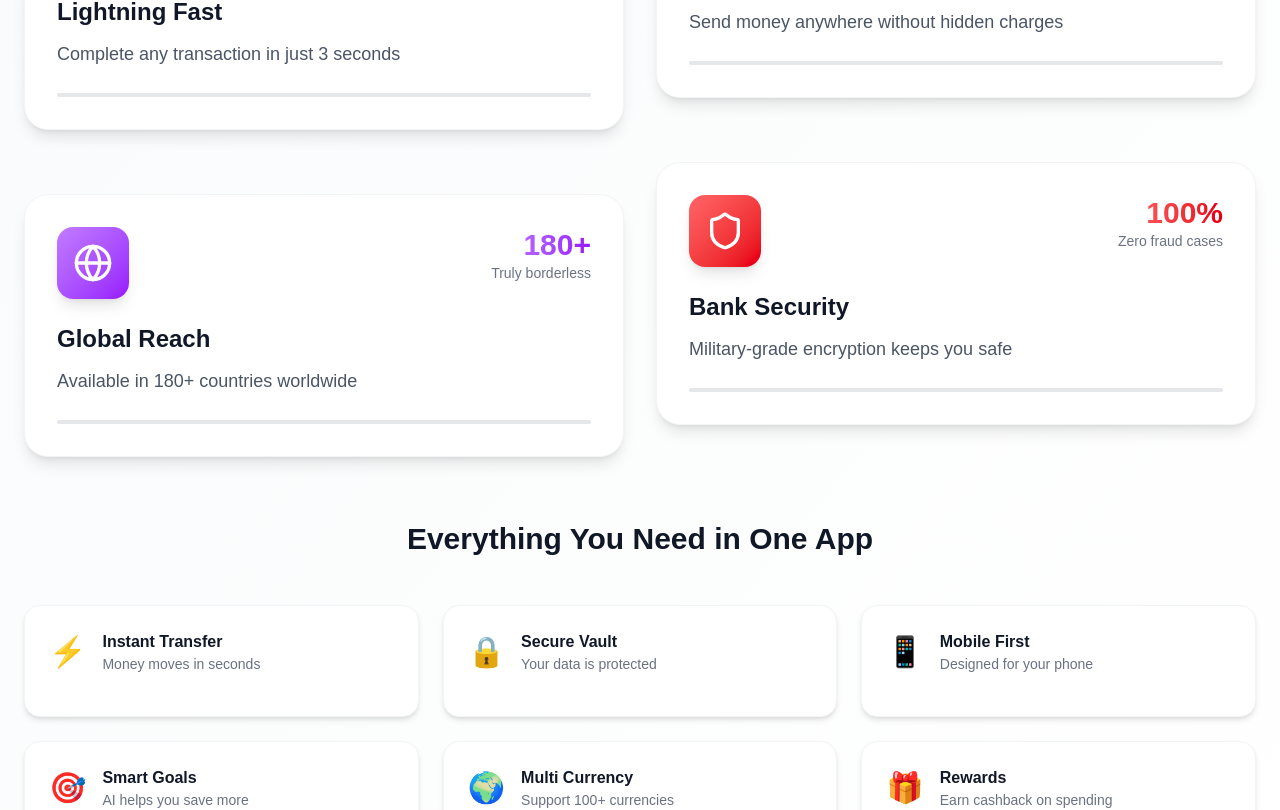
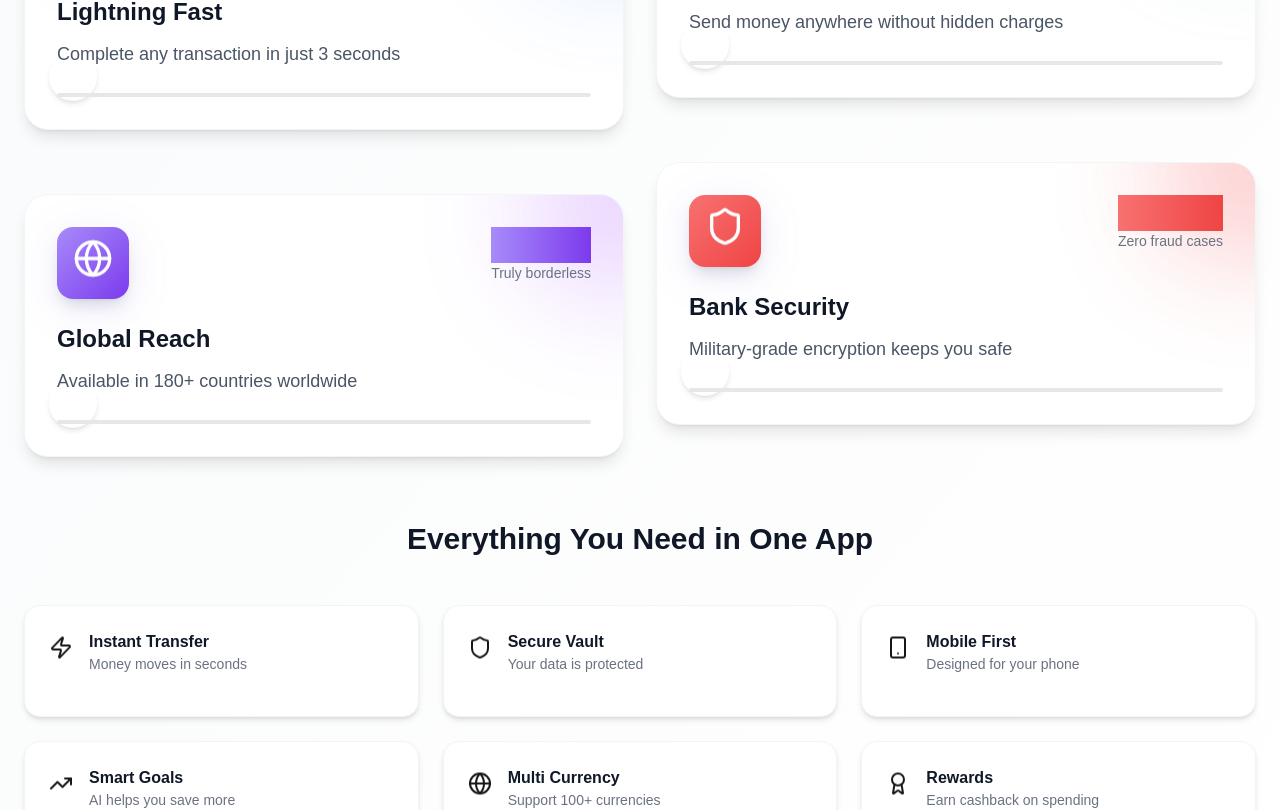
Before and after one commit to mohammadnobin/digital-wallet, a Next.js app: page / in a window 1280 px wide. Shown: the part 6654-7464 px from the top of the page. Built offline with nearby package versions, Linux system fonts and the light colour scheme.

Commit message:
added user benifits

```diff
--- a/src/app/components/Home/UserBenefits.jsx
+++ b/src/app/components/Home/UserBenefits.jsx
@@ -1,5 +1,6 @@
 'use client';
 import React, { useState } from 'react';
+import Link from 'next/link';
 import {
   Clock,
   DollarSign,
@@ -7,10 +8,10 @@ import {
   Shield,
   Zap,
   Users,
+  TrendingUp,
   CheckCircle,
   ArrowRight,
   Star,
-  TrendingUp,
   Smartphone,
   Award
 } from 'lucide-react';
@@ -21,60 +22,90 @@ export default function UserBenefitsSection() {
   const benefits = [
     {
       icon: <Clock className="w-10 h-10" />,
-      title: "Lightning Fast",
-      description: "Complete any transaction in just 3 seconds",
-      metric: "3s",
-      improvement: "95% faster than banks",
-      color: "blue"
+      title: 'Lightning Fast',
+      description: 'Complete any transaction in just 3 seconds',
+      metric: '3s',
+      improvement: '95% faster than banks',
+      color: 'blue'
     },
     {
       icon: <DollarSign className="w-10 h-10" />,
-      title: "Zero Fees",
-      description: "Send money anywhere without hidden charges",
-      metric: "$0",
-      improvement: "Save $500+ annually",
-      color: "green"
+      title: 'Zero Fees',
+      description: 'Send money anywhere without hidden charges',
+      metric: '$0',
+      improvement: 'Save $500+ annually',
+      color: 'green'
     },
     {
       icon: <Globe className="w-10 h-10" />,
-      title: "Global Reach",
-      description: "Available in 180+ countries worldwide",
-      metric: "180+",
-      improvement: "Truly borderless",
-      color: "purple"
+      title: 'Global Reach',
+      description: 'Available in 180+ countries worldwide',
+      metric: '180+',
+      improvement: 'Truly borderless',
+      color: 'purple'
     },
     {
       icon: <Shield className="w-10 h-10" />,
-      title: "Bank Security",
-      description: "Military-grade encryption keeps you safe",
-      metric: "100%",
-      improvement: "Zero fraud cases",
-      color: "red"
+      title: 'Bank Security',
+      description: 'Military-grade encryption keeps you safe',
+      metric: '100%',
+      improvement: 'Zero fraud cases',
+      color: 'red'
     }
   ];
 
   const features = [
-    { icon: "⚡", title: "Instant Transfer", desc: "Money moves in seconds" },
-    { icon: "🔒", title: "Secure Vault", desc: "Your data is protected" },
-    { icon: "📱", title: "Mobile First", desc: "Designed for your phone" },
-    { icon: "🎯", title: "Smart Goals", desc: "AI helps you save more" },
-    { icon: "🌍", title: "Multi Currency", desc: "Support 100+ currencies" },
-    { icon: "🎁", title: "Rewards", desc: "Earn cashback on spending" }
+    { icon: <Zap className="w-6 h-6" />, title: 'Instant Transfer', desc: 'Money moves in seconds' },
+    { icon: <Shield className="w-6 h-6" />, title: 'Secure Vault', desc: 'Your data is protected' },
+    { icon: <Smartphone className="w-6 h-6" />, title: 'Mobile First', desc: 'Designed for your phone' },
+    { icon: <TrendingUp className="w-6 h-6" />, title: 'Smart Goals', desc: 'AI helps you save more' },
+    { icon: <Globe className="w-6 h-6" />, title: 'Multi Currency', desc: 'Support 100+ currencies' },
+    { icon: <Award className="w-6 h-6" />, title: 'Rewards', desc: 'Earn cashback on spending' }
   ];
 
+  // helper to return gradient classes and glow color
   const getColorClasses = (color) => {
-    const colors = {
-      blue: "from-blue-400 to-blue-600",
-      green: "from-green-400 to-green-600",
-      purple: "from-purple-400 to-purple-600",
-      red: "from-red-400 to-red-600"
+    const map = {
+      blue: {
+        gradient: 'from-blue-400 to-blue-600',
+        glow: 'rgba(59,130,246,0.35)'
+      },
+      green: {
+        gradient: 'from-green-400 to-green-600',
+        glow: 'rgba(16,185,129,0.35)'
+      },
+      purple: {
+        gradient: 'from-purple-400 to-purple-600',
+        glow: 'rgba(139,92,246,0.32)'
+      },
+      red: {
+        gradient: 'from-red-400 to-red-600',
+        glow: 'rgba(239,68,68,0.28)'
+      }
     };
-    return colors[color] || colors.purple;
+    return map[color] || map.purple;
   };
 
   return (
     <section className="py-20 bg-gradient-to-br from-gray-50 to-white relative overflow-hidden">
-      {/* Subtle Background Pattern */}
+      {/* inline styles for animations + keyframes */}
+      <style>{`
+        @keyframes floatY { 0% {transform: translateY(0);} 50% {transform: translateY(-8px);} 100% {transform: translateY(0);} }
+        @keyframes floatSlow { 0% {transform: translateY(0);} 50% {transform: translateY(-6px);} 100% {transform: translateY(0);} }
+        @keyframes spinSmall { 0% {transform: rotate(0deg);} 100% {transform: rotate(360deg);} }
+
+        .icon-float { animation: floatY 4s ease-in-out infinite; }
+        .icon-float-slow { animation: floatSlow 6s ease-in-out infinite; }
+        .glow { filter: drop-shadow(0 8px 20px rgba(99,102,241,0.12)); }
+        .move-slight { transform-origin: center; animation: floatY 5.5s ease-in-out infinite; }
+
+        /* small responsive tweaks for text when needed */
+        @media (max-width: 640px) {
+          .benefit-metric { font-size: 1.25rem; }
+        }
+      `}</style>
+
+      {/* Subtle Background Pattern (decorative) */}
       <div className="absolute inset-0 opacity-5">
         <div className="absolute top-10 left-10 w-20 h-20 bg-purple-400 rounded-full"></div>
         <div className="absolute top-40 right-20 w-16 h-16 bg-blue-400 rounded-full"></div>
@@ -83,12 +114,13 @@ export default function UserBenefitsSection() {
       </div>
 
       <div className="container mx-auto px-6 relative z-10">
-        {/* Creative Header */}
+        {/* Header */}
         <div className="text-center mb-16">
           <div className="inline-flex items-center gap-2 bg-purple-100 px-6 py-3 rounded-full mb-6">
-            <Star className="w-5 h-5 text-purple-600" />
+            <Star className="w-5 h-5 text-purple-600 icon-float" />
             <span className="text-purple-700 font-medium">Why Users Love Us</span>
           </div>
+
           <h2 className="text-4xl md:text-5xl font-bold text-gray-900 mb-4">
             Benefits That Actually
             <span className="relative inline-block ml-2">
@@ -101,27 +133,37 @@ export default function UserBenefitsSection() {
           </p>
         </div>
 
-        {/* Main Benefits with Unique Layout */}
+        {/* Benefits Grid */}
         <div className="grid lg:grid-cols-2 gap-8 mb-16">
-          {benefits.map((benefit, index) => (
+          {benefits.map((benefit, index) => {
+            const color = getColorClasses(benefit.color);
+            return (
               <div
                 key={index}
+                onMouseEnter={() => setHoveredBenefit(index)}
+                onMouseLeave={() => setHoveredBenefit(null)}
                 className={`group relative bg-white rounded-3xl p-8 shadow-lg hover:shadow-2xl transition-all duration-500 border border-gray-100 overflow-hidden ${
                   index % 2 === 0 ? 'lg:mt-8' : 'lg:mb-8'
                 }`}
-              onMouseEnter={() => setHoveredBenefit(index)}
-              onMouseLeave={() => setHoveredBenefit(null)}
               >
-              {/* Background Gradient */}
-              <div className={`absolute top-0 right-0 w-32 h-32 bg-gradient-to-br ${getColorClasses(benefit.color)} rounded-full blur-3xl opacity-0 group-hover:opacity-20 transition-opacity duration-500 transform translate-x-16 -translate-y-16`}></div>
+                {/* colorful floating circle + glow */}
+                <div
+                  style={{ boxShadow: `0 30px 60px -20px ${color.glow}` }}
+                  className={`absolute top-0 right-0 w-36 h-36 bg-gradient-to-br ${color.gradient} rounded-full opacity-40 transform translate-x-16 -translate-y-16 blur-3xl group-hover:opacity-80 transition-all duration-700 icon-float-slow`}
+                  aria-hidden
+                />
 
                 <div className="relative z-10">
                   <div className="flex items-start justify-between mb-6">
-                  <div className={`p-4 bg-gradient-to-br ${getColorClasses(benefit.color)} rounded-2xl text-white shadow-lg group-hover:scale-110 transition-transform duration-300`}>
+                    <div className={`p-4 rounded-2xl text-white shadow-lg transform transition-transform duration-300 group-hover:scale-110 glow`} style={{ background: `linear-gradient(135deg, var(--start), var(--end))` }}>
+                      {/* we use inline style vars to keep gradient visual but also Tailwind fallback below */}
+                      <div className="icon-float">
                         {benefit.icon}
                       </div>
+                    </div>
+
                     <div className="text-right">
-                    <div className={`text-3xl font-black bg-gradient-to-r ${getColorClasses(benefit.color)} bg-clip-text text-transparent`}>
+                      <div className={`text-3xl font-black bg-clip-text text-transparent benefit-metric`} style={{ background: `linear-gradient(90deg, var(--start), var(--end))` }}>
                         {benefit.metric}
                       </div>
                       <div className="text-sm text-gray-500">{benefit.improvement}</div>
@@ -135,39 +177,42 @@ export default function UserBenefitsSection() {
                     {benefit.description}
                   </p>
 
-                {/* Progress Bar */}
                   <div className="mt-6 h-1 bg-gray-200 rounded-full overflow-hidden">
                     <div
-                    className={`h-full bg-gradient-to-r ${getColorClasses(benefit.color)} transform origin-left transition-transform duration-1000 ${
+                      className={`h-full bg-gradient-to-r ${color.gradient} transform origin-left transition-transform duration-1000 ${
                         hoveredBenefit === index ? 'scale-x-100' : 'scale-x-0'
                       }`}
                     />
                   </div>
                 </div>
-            </div>
-          ))}
+
+                {/* small moving icon at corner for visual life */}
+                <div className="absolute left-6 bottom-6 w-12 h-12 rounded-full flex items-center justify-center bg-white/20 backdrop-blur-sm border border-white/10 shadow-md move-slight">
+                  <CheckCircle className="w-6 h-6 text-white" />
                 </div>
 
-        {/* Feature Grid with Card Design */}
+                {/* set CSS variables for gradient colors (fallback for older browsers) */}
+                <style>{`
+                  .group:nth-child(${index + 1}) { --start: ${benefit.color === 'blue' ? '#60a5fa' : benefit.color === 'green' ? '#34d399' : benefit.color === 'purple' ? '#a78bfa' : '#f87171'}; --end: ${benefit.color === 'blue' ? '#2563eb' : benefit.color === 'green' ? '#059669' : benefit.color === 'purple' ? '#7c3aed' : '#ef4444'}; }
+                `}</style>
+              </div>
+            );
+          })}
+        </div>
+
+        {/* Feature Grid */}
         <div className="mb-16">
-          <h3 className="text-3xl font-bold text-center text-gray-900 mb-12">
-            Everything You Need in One App
-          </h3>
+          <h3 className="text-3xl font-bold text-center text-gray-900 mb-12">Everything You Need in One App</h3>
 
           <div className="grid md:grid-cols-2 lg:grid-cols-3 gap-6">
-            {features.map((feature, index) => (
-              <div
-                key={index}
-                className="group bg-white rounded-2xl p-6 shadow-md hover:shadow-xl transition-all duration-300 border border-gray-100 hover:border-purple-200 hover:-translate-y-1"
-              >
+            {features.map((feature, idx) => (
+              <div key={idx} className="group bg-white rounded-2xl p-6 shadow-md hover:shadow-xl transition-all duration-300 border border-gray-100 hover:border-purple-200 hover:-translate-y-1">
                 <div className="flex items-center mb-4">
-                  <div className="text-3xl mr-4 group-hover:scale-110 transition-transform duration-300">
+                  <div className="text-3xl mr-4 group-hover:scale-110 transition-transform duration-300 icon-float">
                     {feature.icon}
                   </div>
                   <div>
-                    <h4 className="font-bold text-gray-900 group-hover:text-purple-700 transition-colors duration-300">
-                      {feature.title}
-                    </h4>
+                    <h4 className="font-bold text-gray-900 group-hover:text-purple-700 transition-colors duration-300">{feature.title}</h4>
                     <p className="text-sm text-gray-500">{feature.desc}</p>
                   </div>
                 </div>
@@ -176,6 +221,14 @@ export default function UserBenefitsSection() {
             ))}
           </div>
         </div>
+
+        {/* CTA Button (violet/reacty) */}
+        <div className="text-center mt-6">
+          <Link href="#faq" aria-label="Go to FAQ" className="inline-flex items-center gap-3 bg-gradient-to-r from-violet-600 to-violet-500 hover:from-violet-700 hover:to-violet-600 text-white px-8 py-3 rounded-2xl font-semibold shadow-2xl transform transition-all duration-200 hover:-translate-y-1">
+            <span>See our FAQ</span>
+            <ArrowRight className="w-5 h-5" />
+          </Link>
+        </div>
       </div>
     </section>
   );
```
Lines whose indentation alone changed are shown as unchanged.
